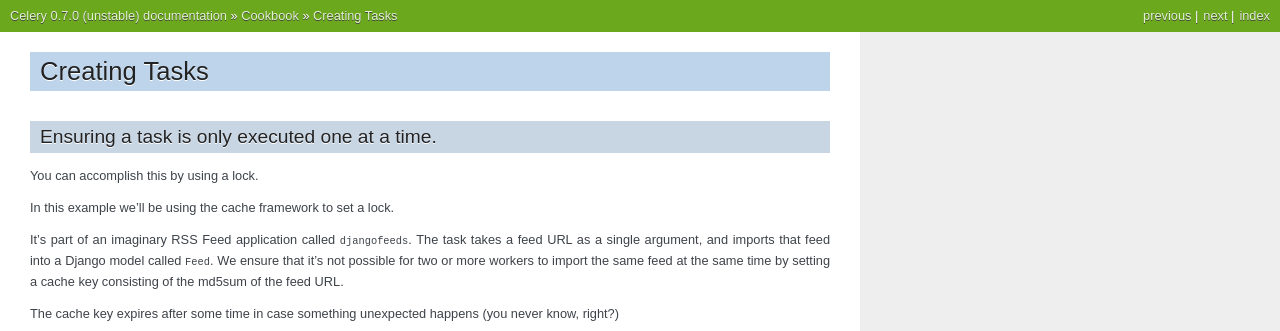
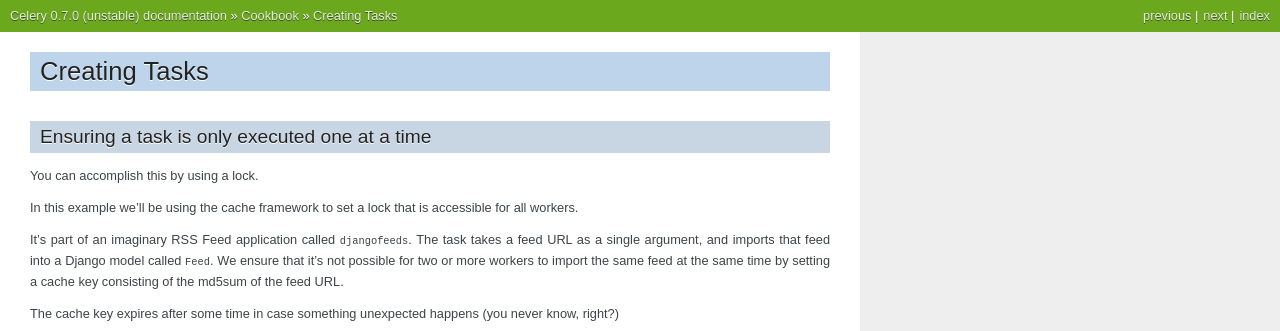
Before and after one commit to Klinikumxd/celery, a Sphinx documentation site: the page built from docs/cookbook/tasks.rst, in a window 1280 px wide. Shown: the top 331 px of the page. Built offline with Sphinx 7.4.7, drawn with Linux system fonts in a browser that asks for light colours.

Commit message:
Cosmetic changes

```diff
--- a/docs/cookbook/tasks.rst
+++ b/docs/cookbook/tasks.rst
@@ -3,12 +3,13 @@
 ================
 
 
-Ensuring a task is only executed one at a time.
------------------------------------------------
+Ensuring a task is only executed one at a time
+----------------------------------------------
 
 You can accomplish this by using a lock.
 
-In this example we'll be using the cache framework to set a lock.
+In this example we'll be using the cache framework to set a lock that is
+accessible for all workers.
 
 It's part of an imaginary RSS Feed application called ``djangofeeds``.
 The task takes a feed URL as a single argument, and imports that feed into
```
